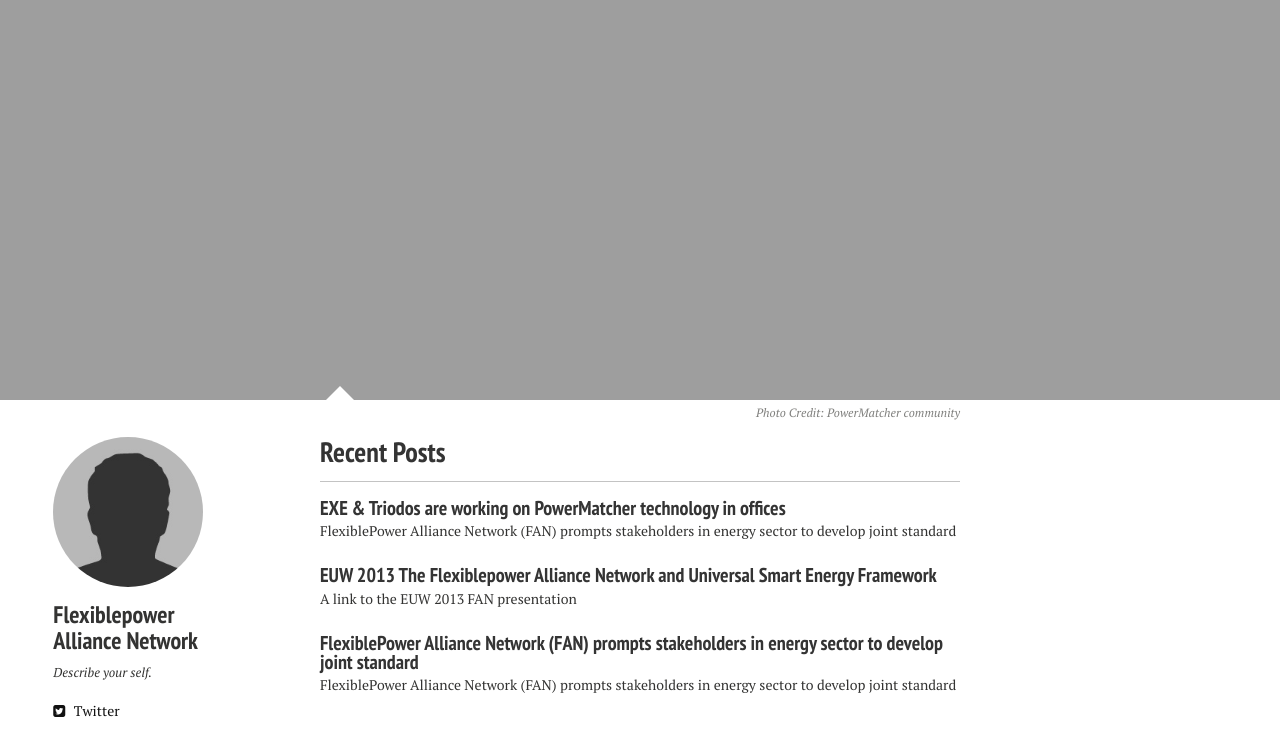
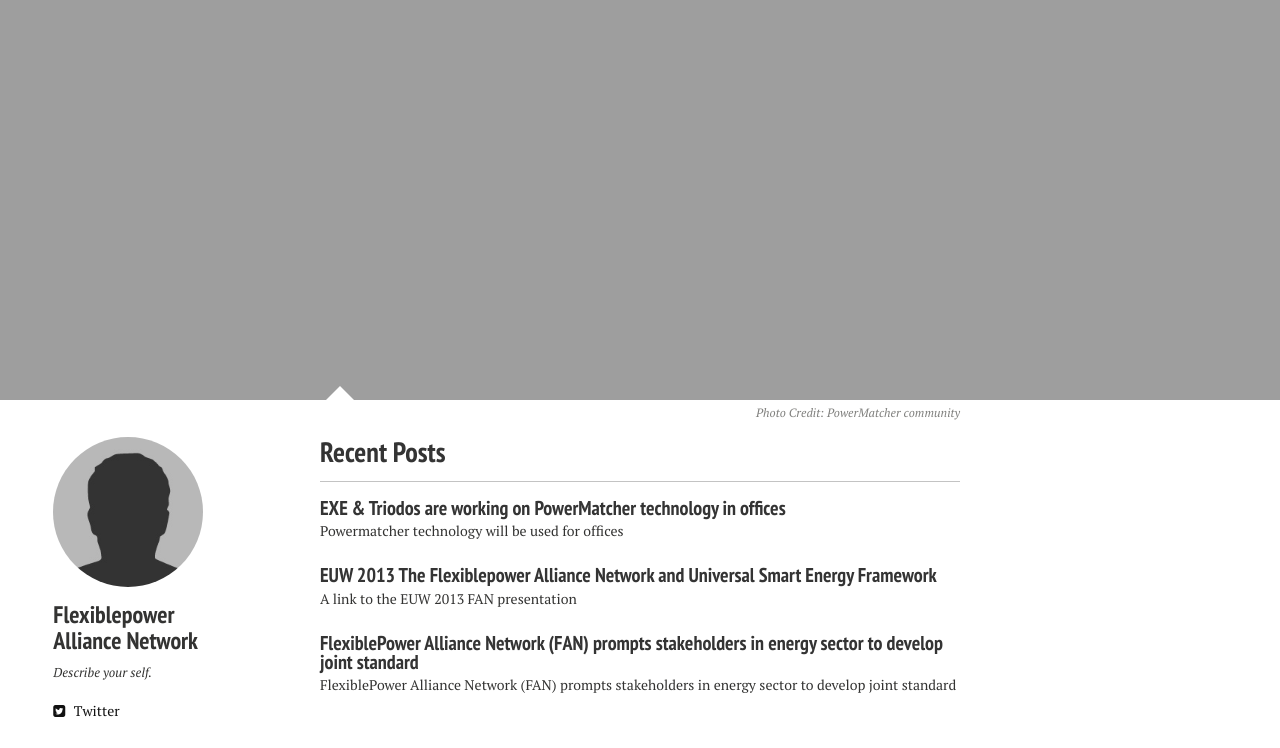
Before and after one commit to flexiblepower/flexiblepower.github.io, a Jekyll site: the page built from index.md, in a window 1280 px wide and 900 px high, scrolled down 628 px, cut to the strip 0-748 px from the top of the window. Built offline with Jekyll 4.4.1, drawn with Linux system fonts in a browser that asks for light colours; nearby versions of some CDN libraries.

Commit message:
Update 2014-10-14-PowerMatcher-will-be-used-in-offices.md

```diff
--- a/_posts/2014-10-14-PowerMatcher-will-be-used-in-offices.md
+++ b/_posts/2014-10-14-PowerMatcher-will-be-used-in-offices.md
@@ -1,7 +1,7 @@
 ---
 layout: post
 title: EXE & Triodos are working on PowerMatcher technology in offices
-description: "FlexiblePower Alliance Network (FAN) prompts stakeholders in energy sector to develop joint standard"
+description: "Powermatcher technology will be used for offices"
 tags: [PowerMatcher, EXE, Triodos, R.E.X. , Offices, smart grid]
 comments: true
 ---
```
